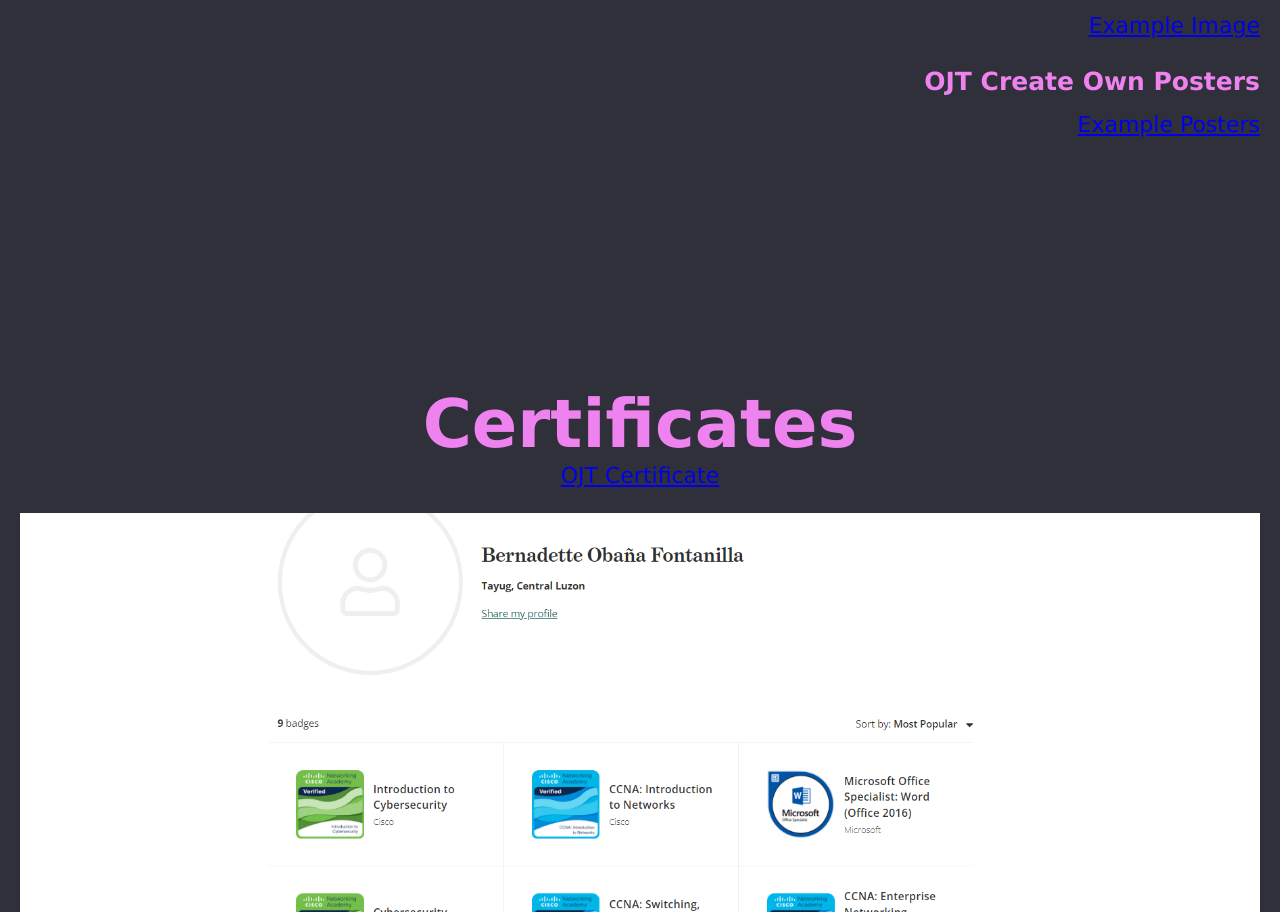
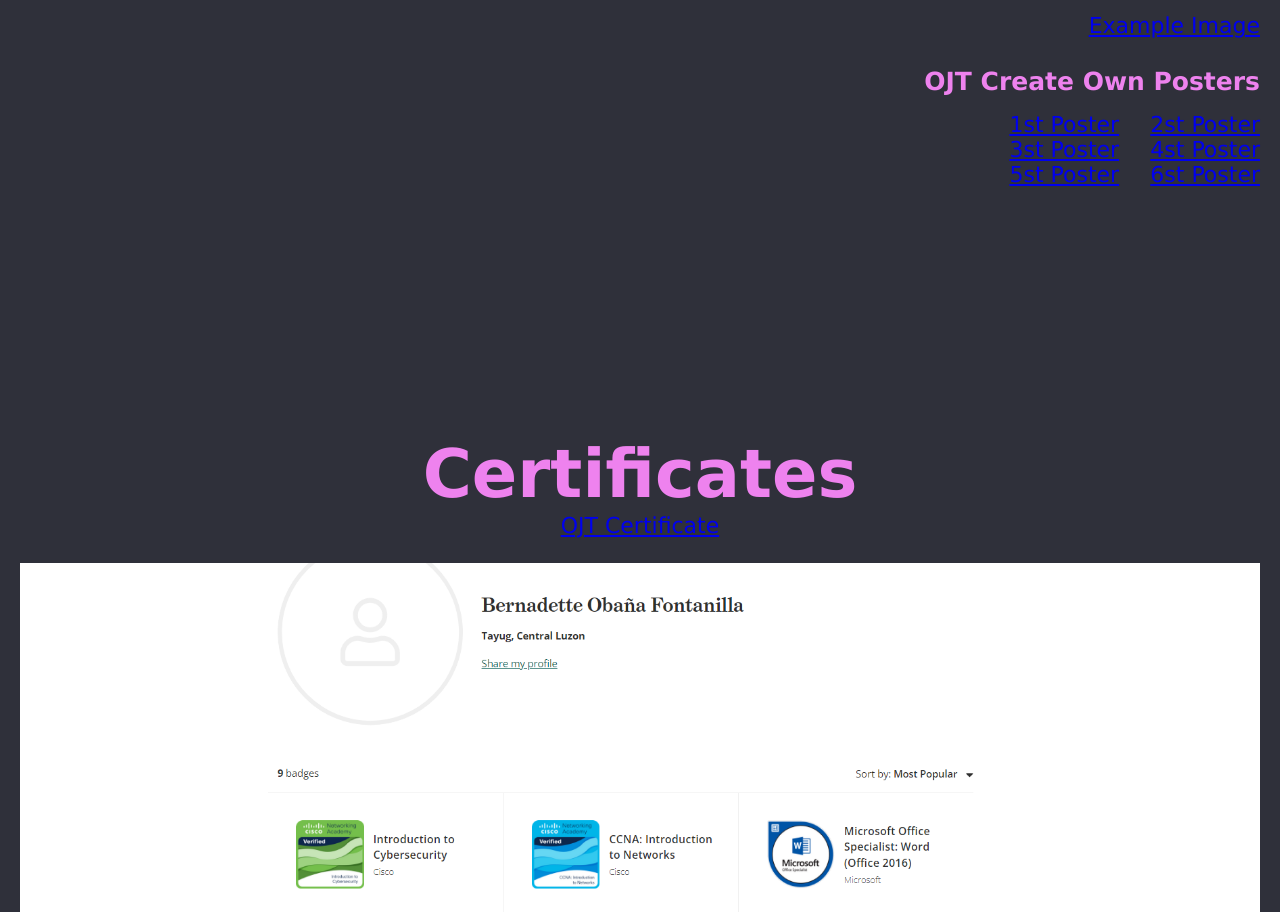
Before and after one commit to DetteDette/portfolio-website, a plain HTML site: page index.html in a window 1280 px wide. Shown: the part 1895-2807 px from the top of the page. Drawn offline with Linux system fonts and the light colour scheme.

Commit message:
Update index.html

```diff
--- a/index.html
+++ b/index.html
@@ -120,11 +120,16 @@
                <strong><p style="font-size: 25px" align="right"> <br>3RD SEMESTER\IT2 Human Computer Interaction\ACTIVITY CISCO\WEBSITE</p></strong><br>
                <a style="font-size: 22px" href="https://fontanillabernadet.wixsite.com/bernadette">Wix Link</a>
                <strong><p style="font-size: 25px" align="right"> <br>Cousin's Invitation Design</p></strong><br>
-               <a style="font-size: 22px" href="Images/Invitation.png">Actual Image</a>
+               <a style="font-size: 22px" href="Images/invitation.png">Actual Image</a>
                <strong><p style="font-size: 25px" align="right"> <br>Sister's Request</p></strong><br>
                <a style="font-size: 22px" href="Images/Sister's Portrait.jpg">Example Image</a>
                <strong><p style="font-size: 25px" align="right"> <br>OJT Create Own Posters</p></strong><br>
-               <a style="font-size: 22px" href="Efam OJT">Example Posters</a>
+               <a style="font-size: 22px" href="Efam OJT/breastfeeding day.png">1st Poster</a>
+               &nbsp;&nbsp;&nbsp;&nbsp;&nbsp;&nbsp;<a style="font-size: 22px" href="Efam OJT/moonwalk day.png">2st Poster</a><br>
+               <a style="font-size: 22px" href="Efam OJT/peace and love.png">3st Poster</a>
+               &nbsp;&nbsp;&nbsp;&nbsp;&nbsp;&nbsp;<a style="font-size: 22px" href="Efam OJT/population day.png">4st Poster</a><br>
+               <a style="font-size: 22px" href="Efam OJT/trafficking 2.png">5st Poster</a>
+               &nbsp;&nbsp;&nbsp;&nbsp;&nbsp;&nbsp;<a style="font-size: 22px" href="Efam OJT/trafficking in persons.png">6st Poster</a>
               </td>
             </tr>
           </table>
```
